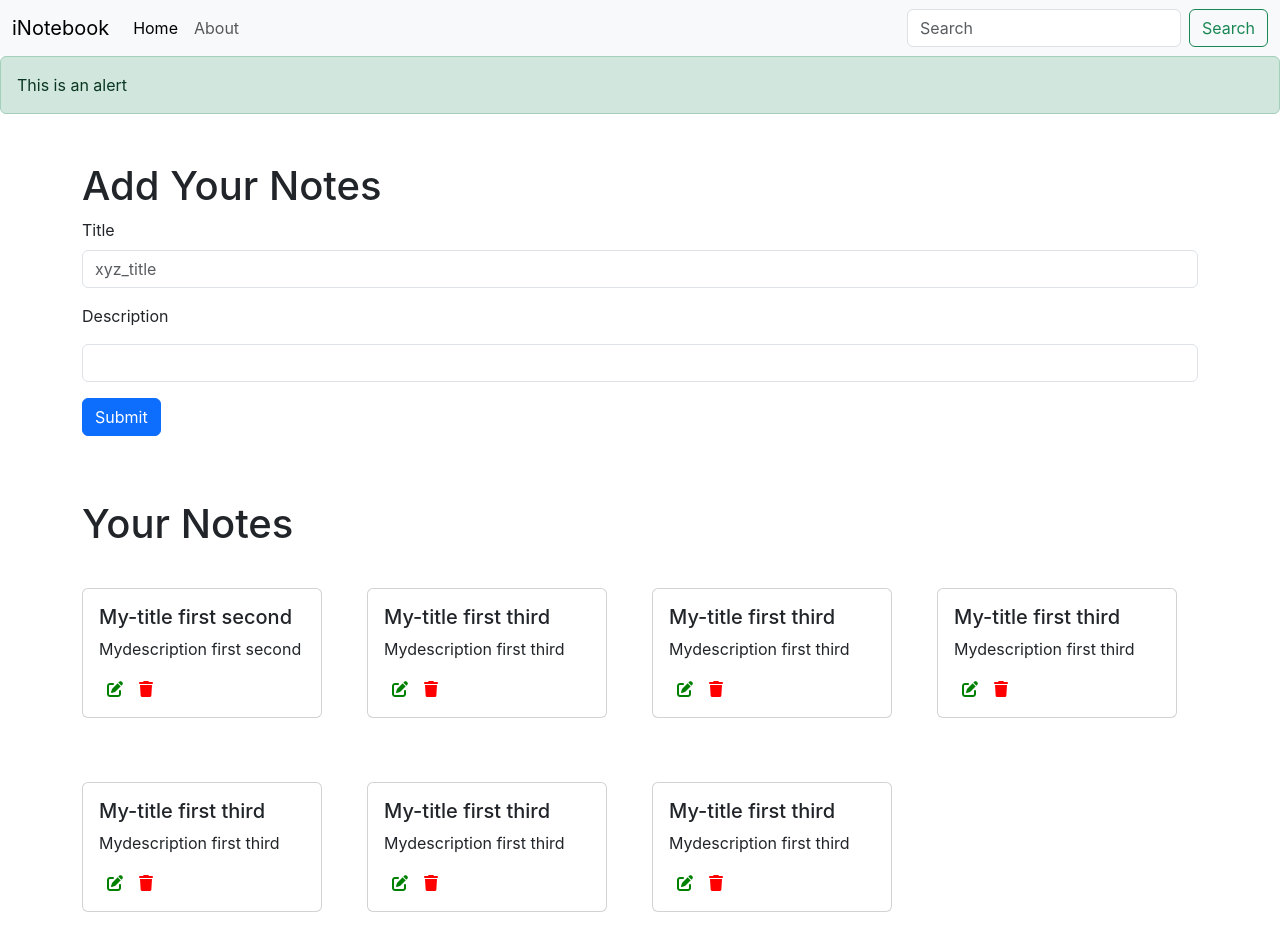
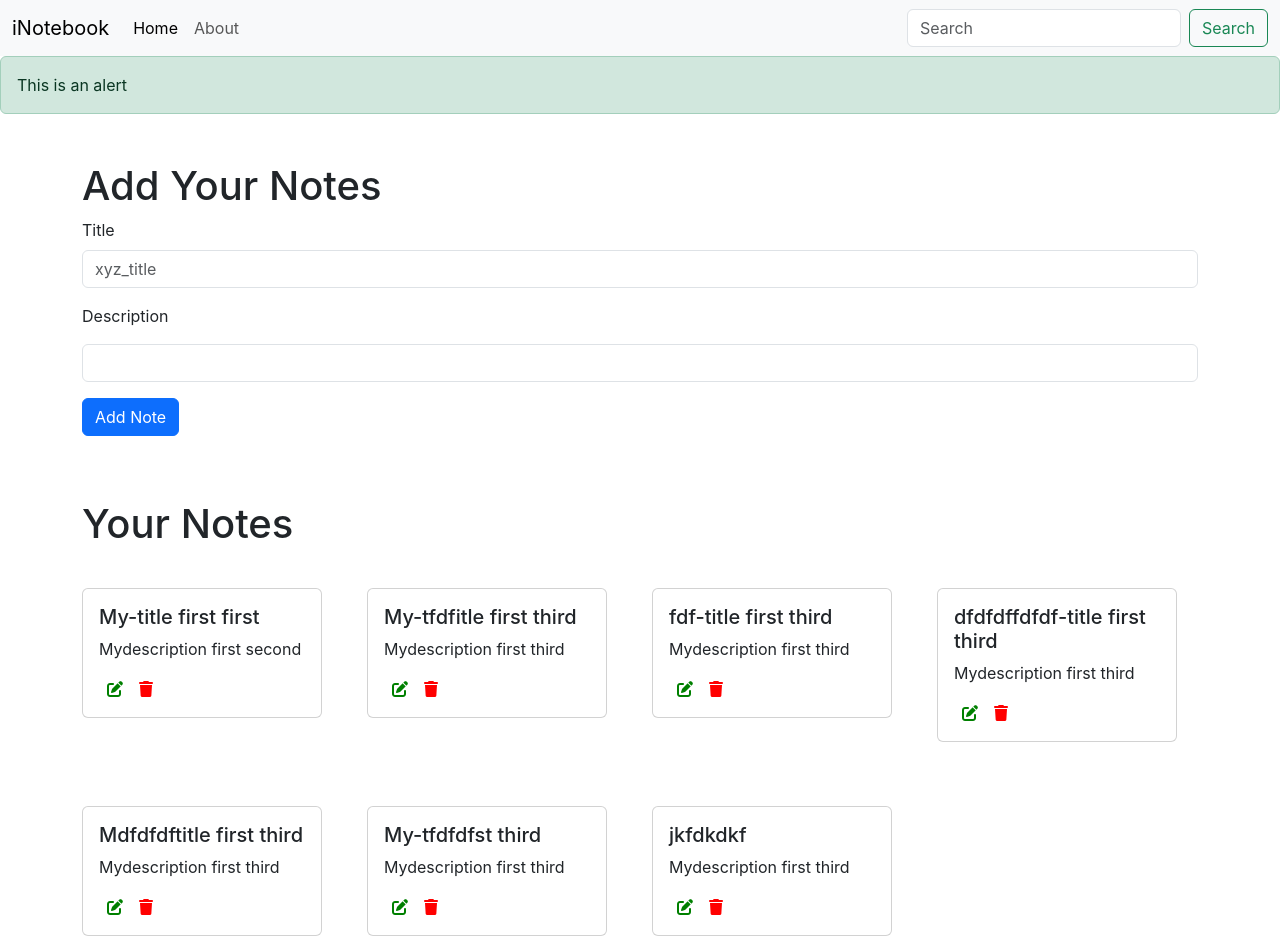
Before and after one commit to PJPhukan/my-iNotebook, a React (Create React App) app: page / in a window 1280 px wide. Shown: the top 952 px of the page. Built offline with nearby package versions, Linux system fonts and the light colour scheme.

Commit message:
delete note completed

```diff
--- a/src/Components/Home/Note/AddNote.jsx
+++ b/src/Components/Home/Note/AddNote.jsx
@@ -23,7 +23,7 @@ export default function AddNote() {
                       <input type="text" className="form-control" id="title" name='title' placeholder="xyz_title" onChange={onchange} />
                       <label htmlFor="description" className="form-label my-3" >Description</label>
                       <input type="text" id="description" name='description' className="form-control" aria-describedby="passwordHelpBlock" onChange={onchange} />
-                      <input className="btn btn-primary my-3" type="submit" value="Submit" onClick={handleClick} />
+                      <input className="btn btn-primary my-3" type="submit" value="Add Note" onClick={handleClick} />
                   </div>
               </form>
           </div>
--- a/src/Components/Home/Note/NoteItem/Noteitem.jsx
+++ b/src/Components/Home/Note/NoteItem/Noteitem.jsx
@@ -1,14 +1,19 @@
-import React from 'react'
+import React, { useContext} from 'react'
+
+import noteContext from '../../../../Context/notes/noteContext';
 import "./Noteitem.css"
 export default function Noteitem(props) {
+    const context = useContext(noteContext);
+    const { deleteNotes } = context;
+    const {note}=props;
     return (
         <div className='col-md-3 my-3'>
             <div className="card my-3" style={{"width": "15rem"}}>
                 <div className="card-body">
-                    <h5 className="card-title">{props.note.title}</h5>
-                    <p className="card-text">{props.note.description}</p>
-                    <i className="fa-solid fa-pen-to-square mx-2" style={{ "color": "green" }}></i>
-                    <i className="fa-solid fa-trash mx-2" style={{ "color": "red" }}/>
+                    <h5 className="card-title">{note.title}</h5>
+                    <p className="card-text">{note.description}</p>
+                    <i className="fa-solid fa-pen-to-square mx-2" style={{ "color": "green" }} />
+                    <i className="fa-solid fa-trash mx-2" style={{ "color": "red" }} onClick={() => { deleteNotes(note._id) }} />
                 </div>
             </div>
         </div>
--- a/src/Context/notes/noteState.js
+++ b/src/Context/notes/noteState.js
@@ -7,7 +7,7 @@ const NoteState = (props) => {
         {
             "_id": "65538fb8707fe271916930436",
             "user": "6557b150818ad1151801bf1d",
-            "title": "My-title first second",
+            "title": "My-title first first",
             "description": "Mydescription first second ",
             "tag": "First tag first second",
             "date": "2023-11-18T17:59:35.455Z",
@@ -16,7 +16,7 @@ const NoteState = (props) => {
         {
             "_id": "6558fb9507fe27191263930438",
             "user": "6557b150818ad1151801bf1d",
-            "title": "My-title first third",
+            "title": "My-tfdfitle first third",
             "description": "Mydescription first third ",
             "tag": "First tag first third",
             "date": "2023-11-18T17:59:49.234Z",
@@ -25,7 +25,7 @@ const NoteState = (props) => {
         {
             "_id": "6558fb9507fe2719169304338",
             "user": "6557b150818ad1151801bf1d",
-            "title": "My-title first third",
+            "title": "fdf-title first third",
             "description": "Mydescription first third ",
             "tag": "First tag first third",
             "date": "2023-11-18T17:59:49.234Z",
@@ -34,7 +34,7 @@ const NoteState = (props) => {
         {
             "_id": "6558fb9507fe2731916930438",
             "user": "6557b150818ad1151801bf1d",
-            "title": "My-title first third",
+            "title": "dfdfdffdfdf-title first third",
             "description": "Mydescription first third ",
             "tag": "First tag first third",
             "date": "2023-11-18T17:59:49.234Z",
@@ -43,7 +43,7 @@ const NoteState = (props) => {
         {
             "_id": "6558fb95073fe271916930438",
             "user": "6557b150818ad1151801bf1d",
-            "title": "My-title first third",
+            "title": "Mdfdfdftitle first third",
             "description": "Mydescription first third ",
             "tag": "First tag first third",
             "date": "2023-11-18T17:59:49.234Z",
@@ -52,7 +52,7 @@ const NoteState = (props) => {
         {
             "_id": "6558fb9507fe2719316930438",
             "user": "6557b150818ad1151801bf1d",
-            "title": "My-title first third",
+            "title": "My-tfdfdfst third",
             "description": "Mydescription first third ",
             "tag": "First tag first third",
             "date": "2023-11-18T17:59:49.234Z",
@@ -61,7 +61,7 @@ const NoteState = (props) => {
         {
             "_id": "6558fb9507fe2719163930438",
             "user": "6557b150818ad1151801bf1d",
-            "title": "My-title first third",
+            "title": "jkfdkdkf",
             "description": "Mydescription first third ",
             "tag": "First tag first third",
             "date": "2023-11-18T17:59:49.234Z",
@@ -71,8 +71,8 @@ const NoteState = (props) => {
     const [notes, setNotes] = useState(initialNotes)
 
     //Add notes
-    const addNotes = (title,description,tag) => {
-        console.log("adding a new note")
+    const addNotes = (title, description, tag) => {
+        //TODO BACKEND
         const note = {
             "_id": "6558fb95fef12307fe2719163930438",
             "user": "6557b150818ad1151801bf1d",
@@ -86,13 +86,17 @@ const NoteState = (props) => {
 
     }
     //Edit notes
-    const editNotes = (id) => {
+    const editNotes = (id,title,description,tag) => {
 
     }
 
     //Delete notes
     const deleteNotes = (id) => {
+        //TODO BACKEND
 
+        const newNote=notes.filter((note)=>{return note._id!==id})
+        setNotes(newNote);
+        console.log("deleting note " + id)
     }
     return (
         <NoteContext.Provider value={{ notes, addNotes, editNotes, deleteNotes }}>
```
